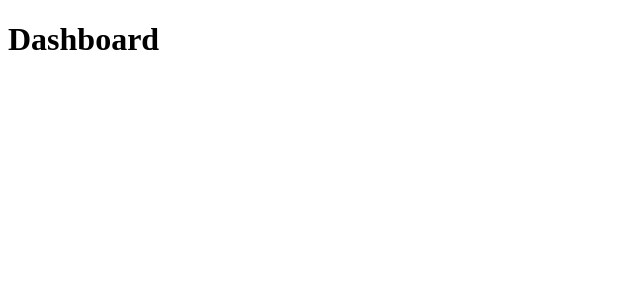
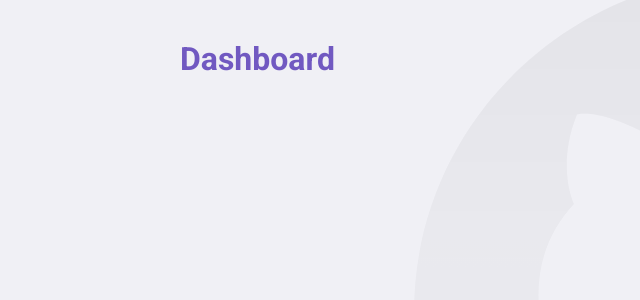
Before and after one commit to BrunoSaibert/github_explorer, a React (Create React App) app: page / in a window 1280 px wide. Shown: the top 300 px of the page, without its empty margins (0-640 px from the left). Built offline with nearby package versions, Linux system fonts and the light colour scheme.

Commit message:
Utilizando Styled Components

```diff
--- a/package.json
+++ b/package.json
@@ -14,6 +14,7 @@
     "react-dom": "^16.13.1",
     "react-router-dom": "^5.2.0",
     "react-scripts": "3.4.1",
+    "styled-components": "^5.1.0",
     "typescript": "~3.7.2"
   },
   "scripts": {
@@ -36,6 +37,7 @@
   },
   "devDependencies": {
     "@types/react-router-dom": "^5.1.5",
+    "@types/styled-components": "^5.1.0",
     "@typescript-eslint/eslint-plugin": "^2.31.0",
     "@typescript-eslint/parser": "^2.31.0",
     "eslint-config-airbnb": "^18.1.0",
--- a/public/index.html
+++ b/public/index.html
@@ -6,6 +6,8 @@
     <meta name="theme-color" content="#3a3a3a" />
 
     <title>Github Explorer</title>
+
+    <link href="https://fonts.googleapis.com/css2?family=Roboto:wght@400;700&display=swap" rel="stylesheet">
   </head>
   <body>
     <noscript>You need to enable JavaScript to run this app.</noscript>
--- a/src/App.tsx
+++ b/src/App.tsx
@@ -1,12 +1,16 @@
 import React from 'react';
 import { BrowserRouter } from 'react-router-dom';
 
+import GlobalStyle from './styles/global';
 import Routes from './routes';
 
 const App: React.FC = () => (
-  <BrowserRouter>
-    <Routes />
-  </BrowserRouter>
+  <>
+    <BrowserRouter>
+      <Routes />
+    </BrowserRouter>
+    <GlobalStyle />
+  </>
 );
 
 export default App;
--- a/src/pages/Dashboard/index.tsx
+++ b/src/pages/Dashboard/index.tsx
@@ -1,9 +1,9 @@
 import React from 'react';
 
-// import { Container } from './styles';
+import * as S from './styles';
 
 const Dashboard: React.FC = () => {
-  return <h1>Dashboard</h1>;
+  return <S.Title>Dashboard</S.Title>;
 };
 
 export default Dashboard;
--- /dev/null
+++ b/src/pages/Dashboard/styles.ts
@@ -0,0 +1,5 @@
+import styled from 'styled-components';
+
+export const Title = styled.h1`
+  color: #7159c1;
+`;
--- /dev/null
+++ b/src/styles/global.ts
@@ -0,0 +1,31 @@
+import { createGlobalStyle } from 'styled-components';
+
+import githubBackground from '../assets/github-background.svg';
+
+export default createGlobalStyle`
+  * {
+    margin: 0;
+    padding: 0;
+    outline: 0;
+    box-sizing: border-box;
+  }
+
+  body {
+    background: #f0f0f5 url(${githubBackground}) no-repeat 70% top;
+    -webkit-font-smoothing: antialiased;
+  }
+
+  body, input, button {
+    font: 16px Roboto, sans-serif;
+  }
+
+  #root {
+    max-width: 960px;
+    margin: 0 auto;
+    padding: 40px 20px;
+  }
+
+  button {
+    cursor: pointer;
+  }
+`;
```
Also changed, not shown: src/assets/github-background.svg (added), 1 other file (tests, documents, lock files or other folders).
